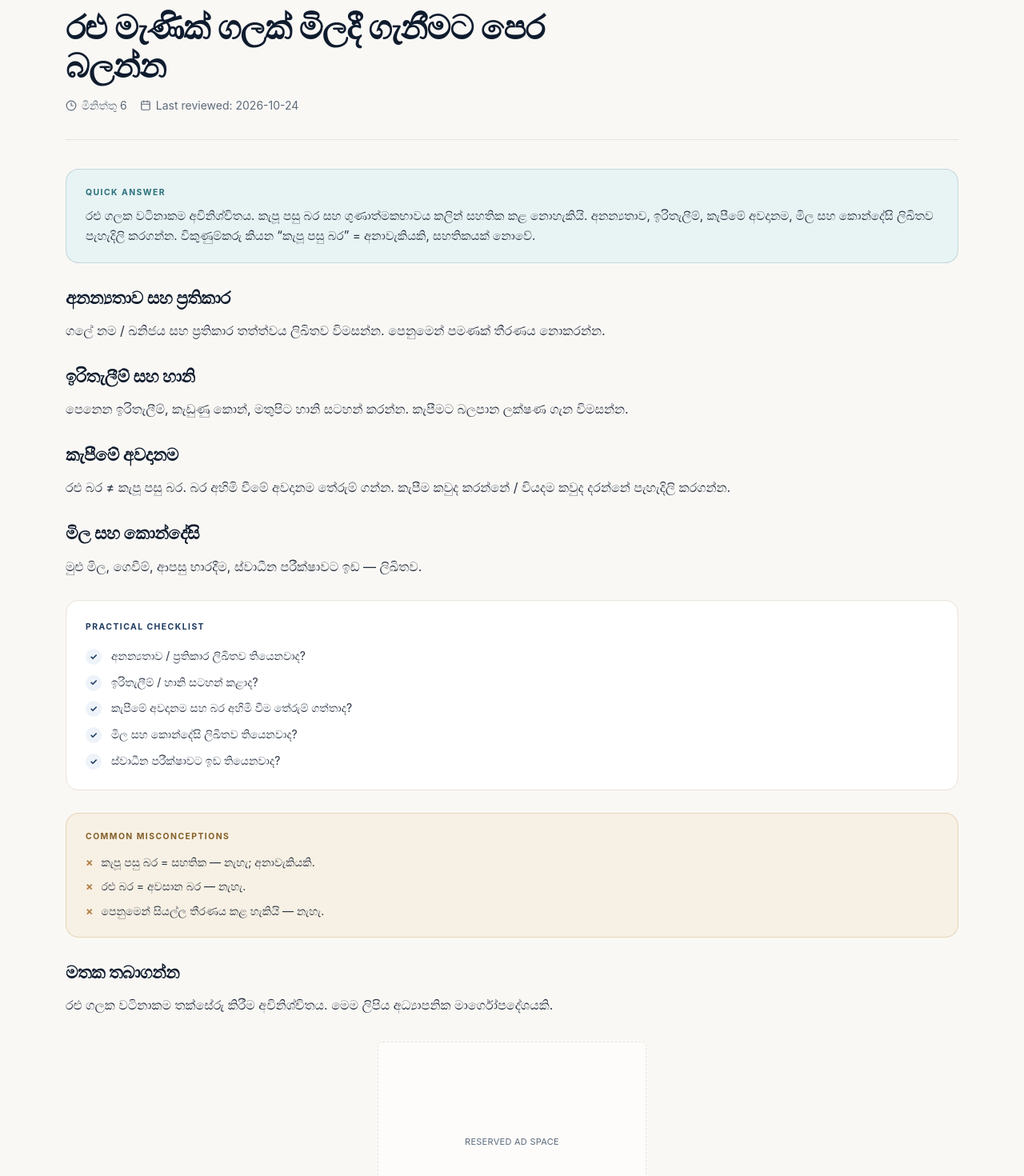
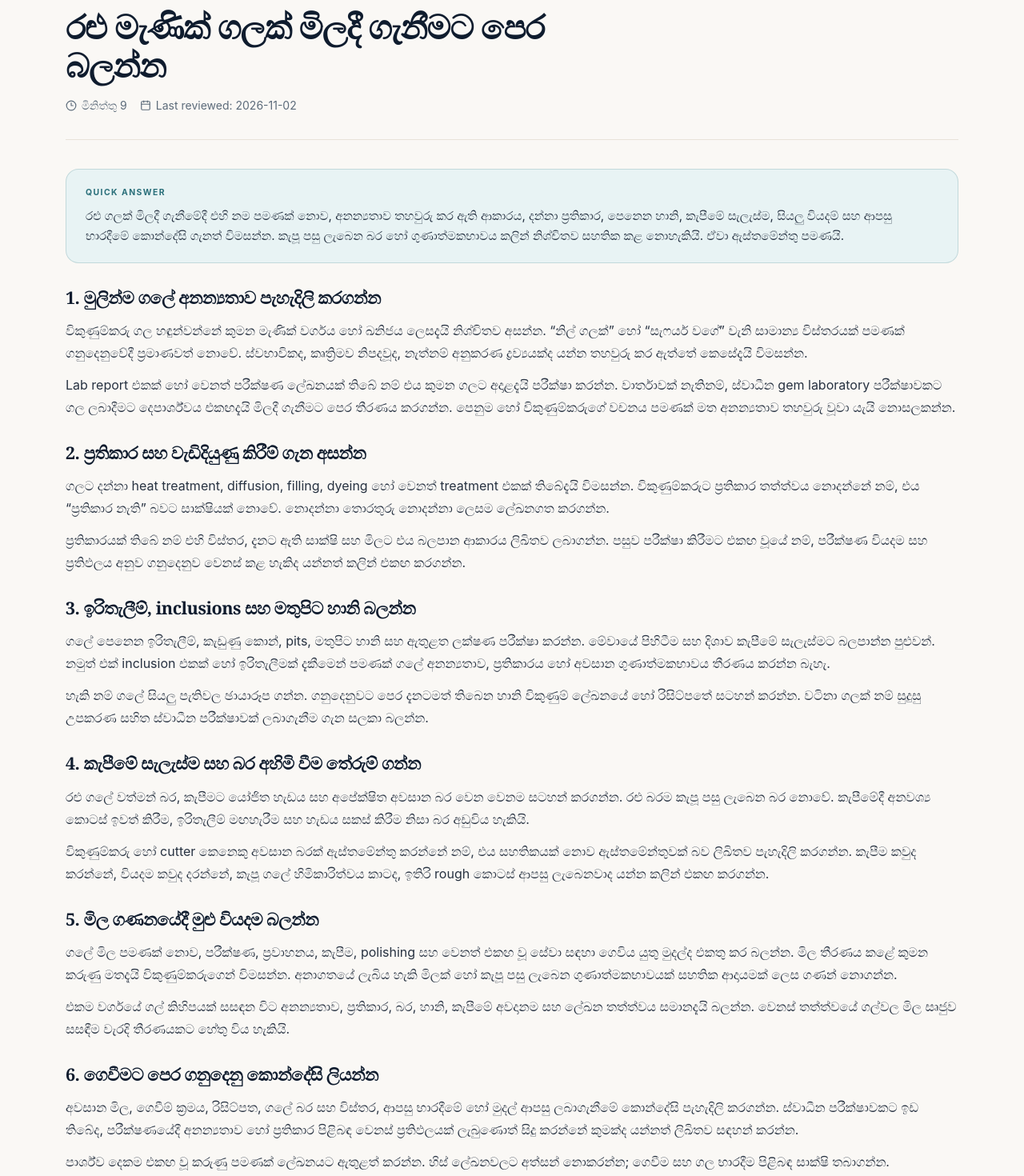
Before and after one commit to LinukaBandara/GemologyX, a Next.js app: page /si/learn/buying-rough-gemstones in a window 1280 px wide. Shown: the part 200-1670 px from the top of the page at 80% size. Built offline with nearby package versions, Linux system fonts and the light colour scheme.

Commit message:
content: expand Sinhala rough gemstone buying guide

```diff
--- a/src/app/si/learn/buying-rough-gemstones/page.tsx
+++ b/src/app/si/learn/buying-rough-gemstones/page.tsx
@@ -10,83 +10,166 @@ import {
 export const metadata: Metadata = {
   title: "රළු මැණික් ගලක් මිලදී ගැනීමට පෙර | GemologyX",
   description:
-    "රළු මැණික් මිලදී ගැනීමට පෙර බර, ඉරිතැලීම්, කැපීමේ හැකියාව, පරීක්ෂාව සහ ගනුදෙනු කොන්දේසි.",
+    "රළු මැණික් මිලදී ගැනීමේදී අනන්‍යතාව, ප්‍රතිකාර, ඉරිතැලීම්, කැපීමේ අවදානම, වියදම් සහ ගනුදෙනු කොන්දේසි පරීක්ෂා කරන සවිස්තර මාර්ගෝපදේශය.",
 };
 
 export default function Page() {
   return (
     <ArticleLayout
       category="සිංහල මැණික් දැනුම"
-      readTime="මිනිත්තු 6"
+      readTime="මිනිත්තු 9"
       title="රළු මැණික් ගලක් මිලදී ගැනීමට පෙර බලන්න"
-      crumbHref="/si/learn/rough-gem-questions"
-      crumbLabel="රළු ගල් — අසන්න ඕනේ ප්‍රශ්න"
-      lastReviewed="2026-10-24"
+      crumbHref="/si/learn"
+      crumbLabel="සිංහල මැණික් දැනුම"
+      lastReviewed="2026-11-02"
       related={[
-        { label: "රළු ගල් — අසන්න ඕනේ ප්‍රශ්න", href: "/si/learn/rough-gem-questions" },
+        { label: "රළු ගල් මිලදී ගැනීමේ ප්‍රශ්න checklist", href: "/si/learn/rough-gem-questions" },
         { label: "රළු නිල්මැණික් වටිනාකම", href: "/si/learn/rough-blue-sapphire-value" },
         { label: "රළු ගලක inclusions", href: "/si/learn/rough-sapphire-inclusions" },
-        { label: "මැණික් මිලදී ගැනීමේ checklist", href: "/si/learn/gemstone-buying-checklist" },
+        { label: "කැපීමේදී බර අහිමි වීම", href: "/si/learn/cutting-weight-loss" },
+        { label: "සාමාන්‍ය මැණික් මිලදී ගැනීමේ checklist", href: "/si/learn/gemstone-buying-checklist" },
       ]}
     >
       <QuickAnswer>
         <p>
-          රළු ගලක වටිනාකම අවිනිශ්චිතය. කැපූ පසු බර සහ ගුණාත්මකභාවය කලින්
-          සහතික කළ නොහැකියි. අනන්‍යතාව, ඉරිතැලීම්, කැපීමේ අවදානම, මිල සහ
-          කොන්දේසි ලිඛිතව පැහැදිලි කරගන්න. විකුණුම්කරු කියන “කැපූ පසු බර” =
-          අනාවැකියකි, සහතිකයක් නොවේ.
+          රළු ගලක් මිලදී ගැනීමේදී එහි නම පමණක් නොව, අනන්‍යතාව තහවුරු කර ඇති ආකාරය,
+          දන්නා ප්‍රතිකාර, පෙනෙන හානි, කැපීමේ සැලැස්ම, සියලු වියදම් සහ ආපසු භාරදීමේ
+          කොන්දේසි ගැනත් විමසන්න. කැපූ පසු ලැබෙන බර හෝ ගුණාත්මකභාවය කලින්
+          නිශ්චිතව සහතික කළ නොහැකියි. ඒවා ඇස්තමේන්තු පමණයි.
         </p>
       </QuickAnswer>
 
-      <ArticleSection heading="අනන්‍යතාව සහ ප්‍රතිකාර">
+      <ArticleSection heading="1. මුලින්ම ගලේ අනන්‍යතාව පැහැදිලි කරගන්න">
         <p>
-          ගලේ නම / ඛනිජය සහ ප්‍රතිකාර තත්ත්වය ලිඛිතව විමසන්න. පෙනුමෙන් පමණක්
-          තීරණය නොකරන්න.
+          විකුණුම්කරු ගල හඳුන්වන්නේ කුමන මැණික් වර්ගය හෝ ඛනිජය ලෙසදැයි
+          නිශ්චිතව අසන්න. “නිල් ගලක්” හෝ “සැෆයර් වගේ” වැනි සාමාන්‍ය විස්තරයක්
+          පමණක් ගනුදෙනුවේදී ප්‍රමාණවත් නොවේ. ස්වභාවිකද, කෘත්‍රිමව නිපදවූද,
+          නැත්නම් අනුකරණ ද්‍රව්‍යයක්ද යන්න තහවුරු කර ඇත්තේ කෙසේදැයි විමසන්න.
+        </p>
+        <p>
+          Lab report එකක් හෝ වෙනත් පරීක්ෂණ ලේඛනයක් තිබේ නම් එය කුමන ගලට
+          අදාළදැයි පරීක්ෂා කරන්න. වාර්තාවක් නැතිනම්, ස්වාධීන gem laboratory
+          පරීක්ෂාවකට ගල ලබාදීමට දෙපාර්ශ්වය එකඟදැයි මිලදී ගැනීමට පෙර තීරණය
+          කරගන්න. පෙනුම හෝ විකුණුම්කරුගේ වචනය පමණක් මත අනන්‍යතාව තහවුරු
+          වූවා යැයි නොසලකන්න.
         </p>
       </ArticleSection>
 
-      <ArticleSection heading="ඉරිතැලීම් සහ හානි">
+      <ArticleSection heading="2. ප්‍රතිකාර සහ වැඩිදියුණු කිරීම් ගැන අසන්න">
         <p>
-          පෙනෙන ඉරිතැලීම්, කැඩුණු කොන්, මතුපිට හානි සටහන් කරන්න. කැපීමට බලපාන
-          ලක්ෂණ ගැන විමසන්න.
+          ගලට දන්නා heat treatment, diffusion, filling, dyeing හෝ වෙනත්
+          treatment එකක් තිබේදැයි විමසන්න. විකුණුම්කරුට ප්‍රතිකාර තත්ත්වය
+          නොදන්නේ නම්, එය “ප්‍රතිකාර නැති” බවට සාක්ෂියක් නොවේ. නොදන්නා
+          තොරතුරු නොදන්නා ලෙසම ලේඛනගත කරගන්න.
+        </p>
+        <p>
+          ප්‍රතිකාරයක් තිබේ නම් එහි විස්තර, දැනට ඇති සාක්ෂි සහ මිලට එය
+          බලපාන ආකාරය ලිඛිතව ලබාගන්න. පසුව පරීක්ෂා කිරීමට එකඟ වූයේ නම්,
+          පරීක්ෂණ වියදම සහ ප්‍රතිඵලය අනුව ගනුදෙනුව වෙනස් කළ හැකිද යන්නත්
+          කලින් එකඟ කරගන්න.
         </p>
       </ArticleSection>
 
-      <ArticleSection heading="කැපීමේ අවදානම">
+      <ArticleSection heading="3. ඉරිතැලීම්, inclusions සහ මතුපිට හානි බලන්න">
         <p>
-          රළු බර ≠ කැපූ පසු බර. බර අහිමි වීමේ අවදානම තේරුම් ගන්න. කැපීම කවුද
-          කරන්නේ / වියදම කවුද දරන්නේ පැහැදිලි කරගන්න.
+          ගලේ පෙනෙන ඉරිතැලීම්, කැඩුණු කොන්, pits, මතුපිට හානි සහ ඇතුළත
+          ලක්ෂණ පරීක්ෂා කරන්න. මේවායේ පිහිටීම සහ දිශාව කැපීමේ සැලැස්මට
+          බලපාන්න පුළුවන්. නමුත් එක් inclusion එකක් හෝ ඉරිතැලීමක් දැකීමෙන්
+          පමණක් ගලේ අනන්‍යතාව, ප්‍රතිකාරය හෝ අවසාන ගුණාත්මකභාවය තීරණය
+          කරන්න බැහැ.
+        </p>
+        <p>
+          හැකි නම් ගලේ සියලු පැතිවල ඡායාරූප ගන්න. ගනුදෙනුවට පෙර දැනටමත්
+          තිබෙන හානි විකුණුම් ලේඛනයේ හෝ රිසිට්පතේ සටහන් කරන්න. වටිනා ගලක්
+          නම් සුදුසු උපකරණ සහිත ස්වාධීන පරීක්ෂාවක් ලබාගැනීම ගැන සලකා බලන්න.
         </p>
       </ArticleSection>
 
-      <ArticleSection heading="මිල සහ කොන්දේසි">
+      <ArticleSection heading="4. කැපීමේ සැලැස්ම සහ බර අහිමි වීම තේරුම් ගන්න">
         <p>
-          මුළු මිල, ගෙවීම්, ආපසු භාරදීම, ස්වාධීන පරීක්ෂාවට ඉඩ — ලිඛිතව.
+          රළු ගලේ වත්මන් බර, කැපීමට යෝජිත හැඩය සහ අපේක්ෂිත අවසාන බර
+          වෙන වෙනම සටහන් කරගන්න. රළු බරම කැපූ පසු ලැබෙන බර නොවේ. කැපීමේදී
+          අනවශ්‍ය කොටස් ඉවත් කිරීම, ඉරිතැලීම් මඟහැරීම සහ හැඩය සකස් කිරීම
+          නිසා බර අඩුවිය හැකියි.
+        </p>
+        <p>
+          විකුණුම්කරු හෝ cutter කෙනෙකු අවසාන බරක් ඇස්තමේන්තු කරන්නේ නම්,
+          එය සහතිකයක් නොව ඇස්තමේන්තුවක් බව ලිඛිතව පැහැදිලි කරගන්න.
+          කැපීම කවුද කරන්නේ, වියදම කවුද දරන්නේ, කැපූ ගලේ හිමිකාරිත්වය
+          කාටද, ඉතිරි rough කොටස් ආපසු ලැබෙනවාද යන්න කලින් එකඟ කරගන්න.
+        </p>
+      </ArticleSection>
+
+      <ArticleSection heading="5. මිල ගණනයේදී මුළු වියදම බලන්න">
+        <p>
+          ගලේ මිල පමණක් නොව, පරීක්ෂණ, ප්‍රවාහනය, කැපීම, polishing සහ
+          වෙනත් එකඟ වූ සේවා සඳහා ගෙවිය යුතු මුදල්ද එකතු කර බලන්න.
+          මිල තීරණය කළේ කුමන කරුණු මතදැයි විකුණුම්කරුගෙන් විමසන්න.
+          අනාගතයේ ලැබිය හැකි මිලක් හෝ කැපූ පසු ලැබෙන ගුණාත්මකභාවයක්
+          සහතික ආදායමක් ලෙස ගණන් නොගන්න.
+        </p>
+        <p>
+          එකම වර්ගයේ ගල් කිහිපයක් සසඳන විට අනන්‍යතාව, ප්‍රතිකාර,
+          බර, හානි, කැපීමේ අවදානම සහ ලේඛන තත්ත්වය සමානදැයි බලන්න.
+          වෙනස් තත්ත්වයේ ගල්වල මිල සෘජුව සසඳීම වැරදි තීරණයකට
+          හේතු විය හැකියි.
+        </p>
+      </ArticleSection>
+
+      <ArticleSection heading="6. ගෙවීමට පෙර ගනුදෙනු කොන්දේසි ලියන්න">
+        <p>
+          අවසාන මිල, ගෙවීම් ක්‍රමය, රිසිට්පත, ගලේ බර සහ විස්තර,
+          ආපසු භාරදීමේ හෝ මුදල් ආපසු ලබාගැනීමේ කොන්දේසි පැහැදිලි
+          කරගන්න. ස්වාධීන පරීක්ෂාවකට ඉඩ තිබේද, පරීක්ෂණයේදී
+          අනන්‍යතාව හෝ ප්‍රතිකාර පිළිබඳ වෙනස් ප්‍රතිඵලයක් ලැබුණොත්
+          සිදු කරන්නේ කුමක්ද යන්නත් ලිඛිතව සඳහන් කරන්න.
+        </p>
+        <p>
+          පාර්ශ්ව දෙකම එකඟ වූ කරුණු පමණක් ලේඛනයට ඇතුළත් කරන්න.
+          හිස් ලේඛනවලට අත්සන් නොකරන්න; ගෙවීම සහ ගල භාරදීම පිළිබඳ
+          සාක්ෂි තබාගන්න.
         </p>
       </ArticleSection>
 
       <PracticalChecklist
         items={[
-          "අනන්‍යතාව / ප්‍රතිකාර ලිඛිතව තියෙනවාද?",
-          "ඉරිතැලීම් / හානි සටහන් කළාද?",
-          "කැපීමේ අවදානම සහ බර අහිමි වීම තේරුම් ගත්තාද?",
-          "මිල සහ කොන්දේසි ලිඛිතව තියෙනවාද?",
-          "ස්වාධීන පරීක්ෂාවට ඉඩ තියෙනවාද?",
+          "ගලේ නම / ඛනිජය සහ අනන්‍යතාව තහවුරු කළ ආකාරය පැහැදිලිද?",
+          "දන්නා ප්‍රතිකාර සහ නොදන්නා තොරතුරු ලිඛිතව සටහන් කළාද?",
+          "ඉරිතැලීම්, inclusions සහ මතුපිට හානි පරීක්ෂා කර සටහන් කළාද?",
+          "අපේක්ෂිත කැපූ බර සහතිකයක් නොව ඇස්තමේන්තුවක් බව පැහැදිලිද?",
+          "කැපීමේ වගකීම, වියදම සහ ඉතිරි rough කොටස් ගැන එකඟද?",
+          "ගල, පරීක්ෂණ, කැපීම සහ ප්‍රවාහනය ඇතුළු මුළු වියදම දන්නවාද?",
+          "රිසිට්පත, ආපසු භාරදීම සහ ස්වාධීන පරීක්ෂණ කොන්දේසි ලිඛිතද?",
         ]}
       />
 
       <Misconceptions
         items={[
-          "කැපූ පසු බර = සහතික — නැහැ; අනාවැකියකි.",
-          "රළු බර = අවසාන බර — නැහැ.",
-          "පෙනුමෙන් සියල්ල තීරණය කළ හැකියි — නැහැ.",
+          "රළු ගලේ බරම කැපූ පසු ලැබෙන බරයි — නැහැ; කැපීමේදී බර අඩුවිය හැකියි.",
+          "විකුණුම්කරු කියන අවසාන බර සහතිකයි — නැහැ; එය ඇස්තමේන්තුවක් පමණයි.",
+          "පෙනුමෙන් පමණක් ස්වභාවික බව සහ treatment තීරණය කළ හැකියි — නැහැ.",
+          "Lab report එකක් තිබීමෙන් ගලේ අනාගත resale මිල සහතිකයි — නැහැ.",
         ]}
       />
 
+      <ArticleSection heading="අදාළ විශේෂිත මාර්ගෝපදේශ">
+        <p>
+          නිල්මැණික් rough valuation සඳහා{" "}
+          <a href="/si/learn/rough-blue-sapphire-value">රළු නිල්මැණික් වටිනාකම</a>,
+          ඇතුළත ලක්ෂණ සඳහා{" "}
+          <a href="/si/learn/rough-sapphire-inclusions">rough sapphire inclusions</a>,
+          සහ කැපීමේදී සිදුවන බර අහිමි වීම සඳහා{" "}
+          <a href="/si/learn/cutting-weight-loss">cutting weight loss</a>{" "}
+          මාර්ගෝපදේශ බලන්න.
+        </p>
+      </ArticleSection>
+
       <ArticleSection heading="මතක තබාගන්න">
         <p>
-          රළු ගලක වටිනාකම තක්සේරු කිරීම අවිනිශ්චිතය. මෙම ලිපිය අධ්‍යාපනික
-          මාර්ගෝපදේශයකි.
+          රළු මැණික් ගලක අවසාන බර, පෙනුම සහ වෙළඳ වටිනාකම කැපීමට පෙර
+          නිශ්චිතව දැනගැනීම අපහසුයි. සැකයක් තිබේ නම් ගනුදෙනුව ඉක්මන්
+          නොකර ස්වාධීන පරීක්ෂාවක් ලබාගන්න. මෙම ලිපිය අධ්‍යාපනික
+          මාර්ගෝපදේශයක් වන අතර පුද්ගලික valuation එකක් නොවේ.
         </p>
       </ArticleSection>
     </ArticleLayout>
```
